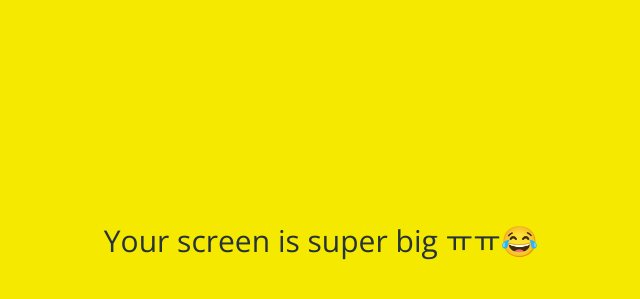
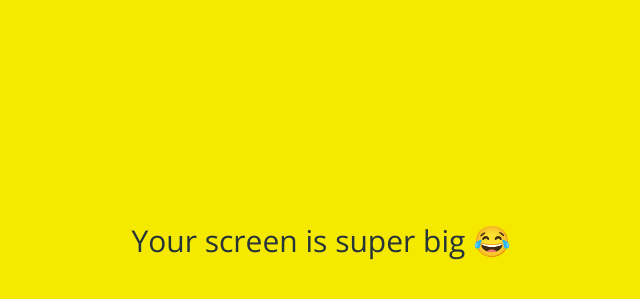
Before and after one commit to fizzyworms/kokoa-clone-2022, a plain HTML site: page friends.html in a window 1280 px wide. Shown: the part 159-458 px from the top of the page, without its empty margins (319-959 px from the left). Drawn offline with nearby package versions, Linux system fonts and the light colour scheme.

Commit message:
Update friends.html

```diff
--- a/friends.html
+++ b/friends.html
@@ -107,7 +107,7 @@
     </nav>
 
     <div class="no-mobile">
-      <span>Your screen is super big ㅠㅠ😂</span>
+      <span>Your screen is super big 😂</span>
     </div>
 
     <div id="splash-screen">
```
